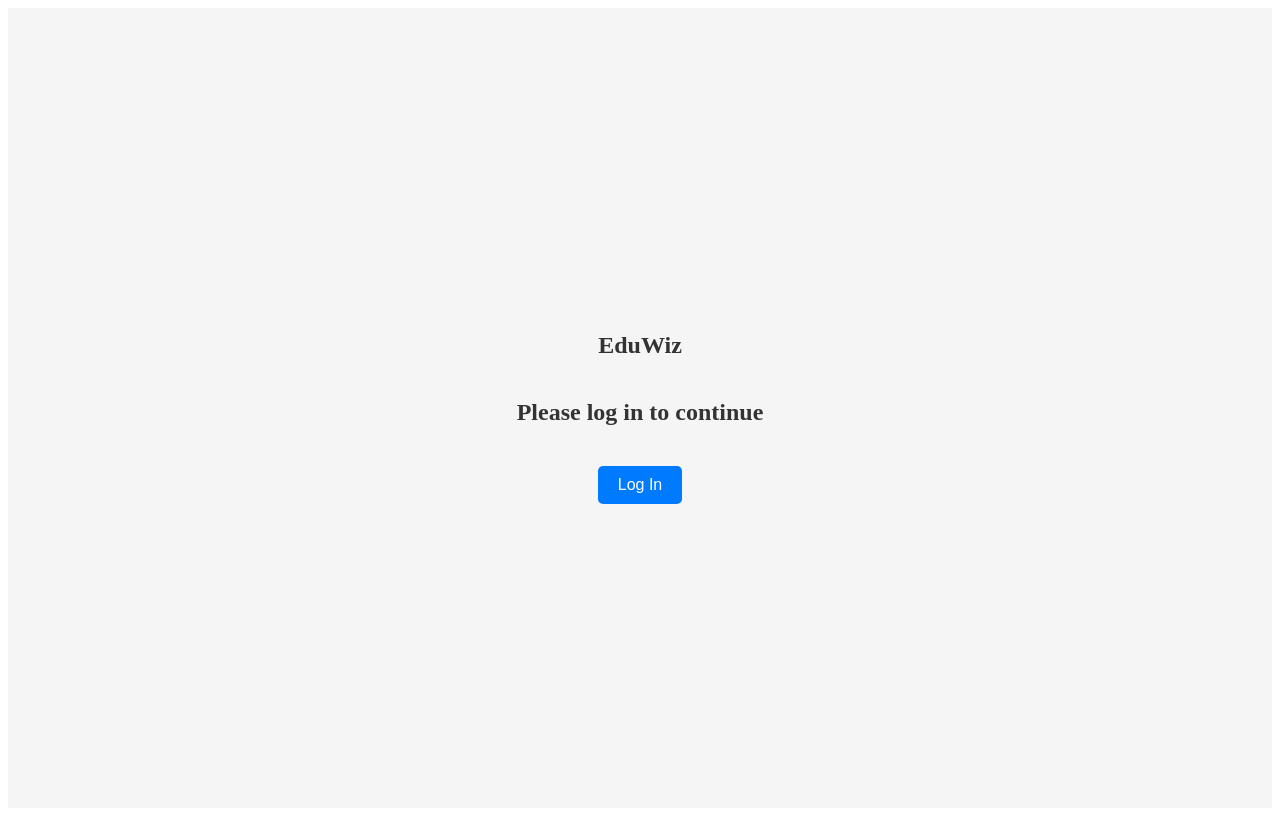
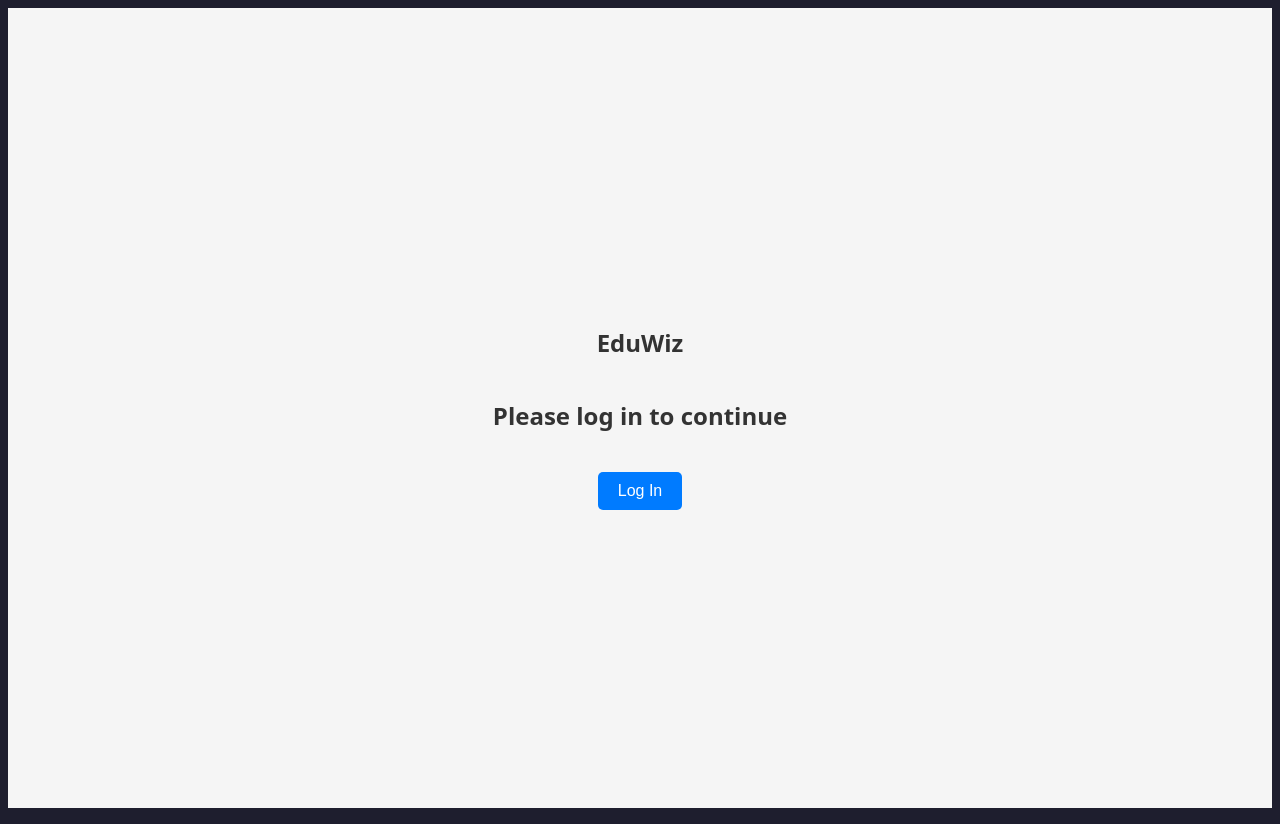
Before and after one commit to BALD-rs/eduwiz, a SvelteKit app in the folder eduwiz-node/: page / in a window 1280 px wide. Built offline with nearby package versions, Linux system fonts and the light colour scheme; what @onflow/fcl would draw is missing.

Commit message:
change styling, get tokens from flow

```diff
--- a/eduwiz-node/src/app.html
+++ b/eduwiz-node/src/app.html
@@ -5,6 +5,54 @@
 		<link rel="icon" href="%sveltekit.assets%/favicon.png" />
 		<meta name="viewport" content="width=device-width, initial-scale=1" />
 		%sveltekit.head%
+		<style>
+			body,
+			html {
+				height: 100%;
+				display: grid;
+				background-color: #1e1e2e;
+				color: #cdd6f4;
+				font-family: 'Noto Sans', sans-serif;
+			}
+
+			section {
+				display: flex;
+				flex-direction: column;
+				justify-content: center;
+				align-items: center;
+				height: 100vh;
+				background-color: #f5f5f5;
+			}
+
+			h1,
+			h2 {
+				color: #333;
+			}
+
+			.buttons {
+				margin-top: 20px;
+			}
+
+			button {
+				margin: 0 10px;
+				padding: 10px 20px;
+				font-size: 1em;
+				border: none;
+				border-radius: 5px;
+				color: #fff;
+				background-color: #007bff;
+				cursor: pointer;
+				transition: background-color 0.3s;
+			}
+
+			button:hover {
+				background-color: #0056b3;
+			}
+
+			button:disabled {
+				background-color: #aaa;
+			}
+		</style>
 	</head>
 	<body data-sveltekit-preload-data="hover">
 		<div style="display: contents">%sveltekit.body%</div>
--- a/eduwiz-node/src/lib/flow/utils.ts
+++ b/eduwiz-node/src/lib/flow/utils.ts
@@ -1,19 +1,24 @@
-import { authenticate, unauthenticate, currentUser } from '@onflow/fcl'
+import * as fcl from '@onflow/fcl'
 import './config'
 import { writable } from 'svelte/store'
 import { browser } from '$app/environment'
 import { goto } from '$app/navigation'
 
 export async function logIn() {
-  const user = await authenticate()
-  if (user.loggedIn) {
+  const u = await fcl.authenticate()
+  if (u.loggedIn) {
     goto('/home')
   }
 }
 
 export async function logOut() {
-  await unauthenticate()
+  await fcl.unauthenticate()
   goto('/')
+}
+
+export async function getAccount() {
+  const address = (await fcl.currentUser.snapshot()).addr;
+  return (await fcl.send([await fcl.getAccount(address)])).account;
 }
 
 export const user = writable({
@@ -23,5 +28,5 @@
 })
 
 if (browser) {
-  currentUser.subscribe(user.set)
+  fcl.currentUser.subscribe(user.set)
 }
--- a/eduwiz-node/src/routes/+page.svelte
+++ b/eduwiz-node/src/routes/+page.svelte
@@ -23,43 +23,3 @@
       <button on:click={logOut}>Log Out</button>
     </div> -->
 </section>
-
-<style>
-	section {
-		display: flex;
-		flex-direction: column;
-		justify-content: center;
-		align-items: center;
-		height: 100vh;
-		background-color: #f5f5f5;
-	}
-
-	h1,
-	h2 {
-		color: #333;
-	}
-
-	.buttons {
-		margin-top: 20px;
-	}
-
-	button {
-		margin: 0 10px;
-		padding: 10px 20px;
-		font-size: 1em;
-		border: none;
-		border-radius: 5px;
-		color: #fff;
-		background-color: #007bff;
-		cursor: pointer;
-		transition: background-color 0.3s;
-	}
-
-	button:hover {
-		background-color: #0056b3;
-	}
-
-	button:disabled {
-		background-color: #aaa;
-	}
-</style>
--- a/eduwiz-node/src/routes/home/+page.svelte
+++ b/eduwiz-node/src/routes/home/+page.svelte
@@ -1,31 +1,30 @@
 <script>
     import { goto } from '$app/navigation';
-	import { logOut } from '$lib/flow/utils';
+	import { getAccount, logOut } from '$lib/flow/utils';
+	import { onMount } from 'svelte';
 
     let roomCode = '';
+    $: tokens = '';
 
     function joinRoom() {
         goto(`/live/${roomCode}`);
     }
+
+    onMount(async() => {
+        const account = await getAccount();
+        console.log(account);
+        tokens = account.balance;
+    });
 </script>
+
 <svelte:head>
   <title>Home</title>
   <meta name="description" content="Homepage" />
 </svelte:head>
 
-<style>
-body,
-html {
-  height: 100%;
-  display: grid;
-  background-color: #1e1e2e;
-  color: #cdd6f4;
-  font-family: 'Noto Sans', sans-serif;
-}
-</style>
-
 <div class="topnav">
   <div class="input">
+    <span>Flow tokens: {tokens}</span>
     <input type="text" placeholder="Enter room code" bind:value={roomCode} />
     <button on:click={joinRoom} class="button">Join Room</button>
     <button on:click={logOut} class="button">Logout</button>
--- /dev/null
+++ b/eduwiz-node/static/styles.css
@@ -0,0 +1,107 @@
+@import '@fontsource/fira-mono';
+
+:root {
+	--font-body: Arial, -apple-system, BlinkMacSystemFont, 'Segoe UI', Roboto, Oxygen, Ubuntu,
+		Cantarell, 'Open Sans', 'Helvetica Neue', sans-serif;
+	--font-mono: 'Fira Mono', monospace;
+	--color-bg-0: rgb(202, 216, 228);
+	--color-bg-1: hsl(209, 36%, 86%);
+	--color-bg-2: hsl(224, 44%, 95%);
+	--color-theme-1: #ff3e00;
+	--color-theme-2: #4075a6;
+	--color-text: rgba(0, 0, 0, 0.7);
+	--column-width: 42rem;
+	--column-margin-top: 4rem;
+	font-family: var(--font-body);
+	color: var(--color-text);
+}
+
+body {
+	min-height: 100vh;
+	margin: 0;
+	background-attachment: fixed;
+	background-color: var(--color-bg-1);
+	background-size: 100vw 100vh;
+	background-image: radial-gradient(
+			50% 50% at 50% 50%,
+			rgba(255, 255, 255, 0.75) 0%,
+			rgba(255, 255, 255, 0) 100%
+		),
+		linear-gradient(180deg, var(--color-bg-0) 0%, var(--color-bg-1) 15%, var(--color-bg-2) 50%);
+}
+
+h1,
+h2,
+p {
+	font-weight: 400;
+}
+
+p {
+	line-height: 1.5;
+}
+
+a {
+	color: var(--color-theme-1);
+	text-decoration: none;
+}
+
+a:hover {
+	text-decoration: underline;
+}
+
+h1 {
+	font-size: 2rem;
+	text-align: center;
+}
+
+h2 {
+	font-size: 1rem;
+}
+
+pre {
+	font-size: 16px;
+	font-family: var(--font-mono);
+	background-color: rgba(255, 255, 255, 0.45);
+	border-radius: 3px;
+	box-shadow: 2px 2px 6px rgb(255 255 255 / 25%);
+	padding: 0.5em;
+	overflow-x: auto;
+	color: var(--color-text);
+}
+
+.text-column {
+	display: flex;
+	max-width: 48rem;
+	flex: 0.6;
+	flex-direction: column;
+	justify-content: center;
+	margin: 0 auto;
+}
+
+input,
+button {
+	font-size: inherit;
+	font-family: inherit;
+}
+
+button:focus:not(:focus-visible) {
+	outline: none;
+}
+
+@media (min-width: 720px) {
+	h1 {
+		font-size: 2.4rem;
+	}
+}
+
+.visually-hidden {
+	border: 0;
+	clip: rect(0 0 0 0);
+	height: auto;
+	margin: 0;
+	overflow: hidden;
+	padding: 0;
+	position: absolute;
+	width: 1px;
+	white-space: nowrap;
+}
```
